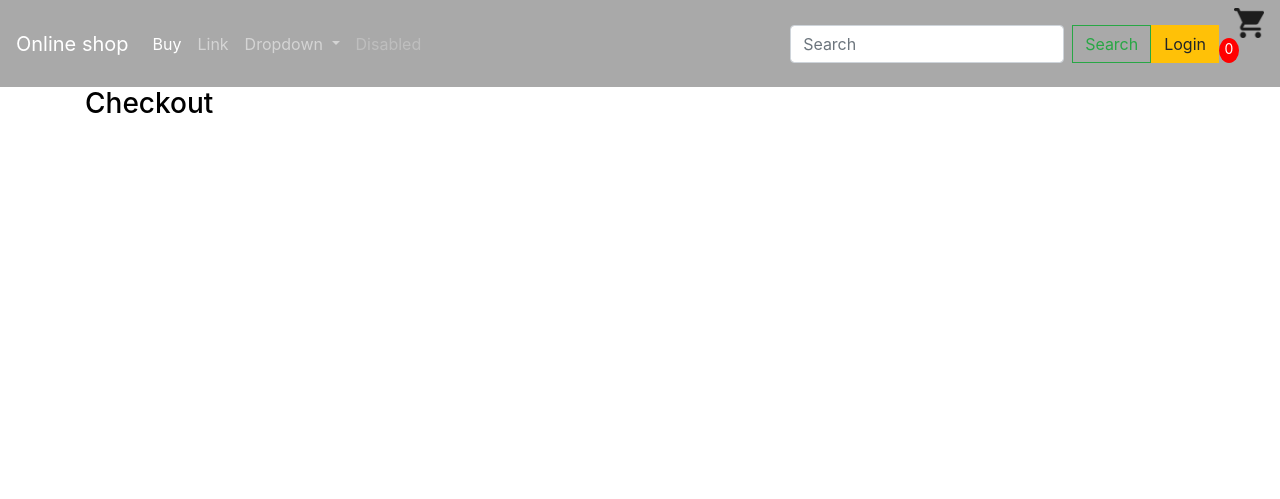
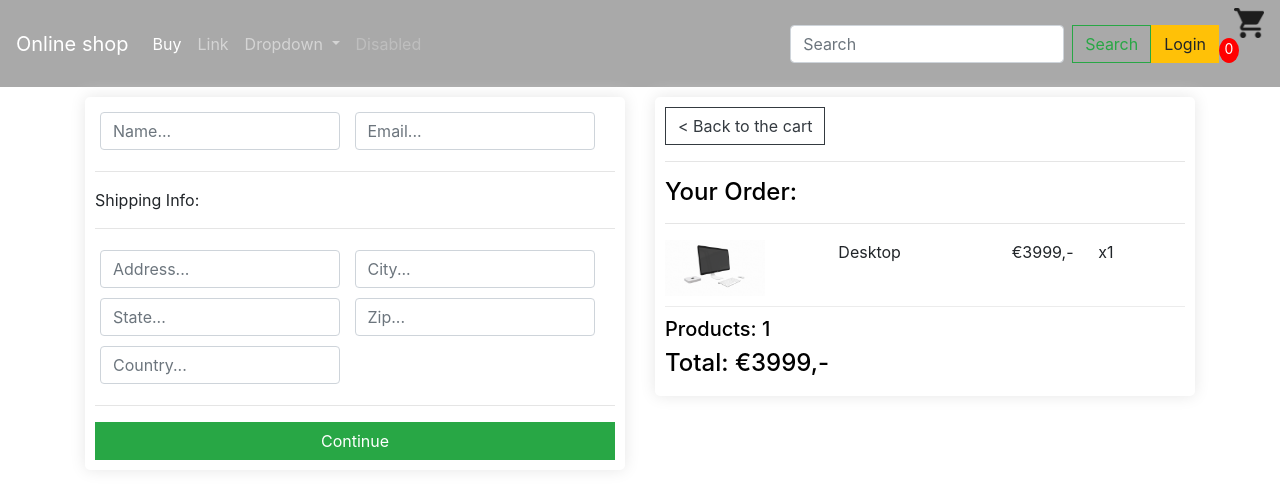
Before and after one commit to amozhegov/Django-ecommerce-shop, a Django app: template app/ecommerce_shop/templates/store/checkout.html in a window 1280 px wide. Shown: the top 499 px of the page. Run offline with Django 4.2, Linux system fonts and the light colour scheme; the template is opened without the code that fills it, so the values that code supplies are empty; some libraries are stand-ins or nearby versions.

Commit message:
Finished chechout page

```diff
--- a/app/ecommerce_shop/templates/store/checkout.html
+++ b/app/ecommerce_shop/templates/store/checkout.html
@@ -1,5 +1,65 @@
 {% extends 'store/main.html' %}
 {% load static %}
 {% block content %}
-    <h3>Checkout</h3>
+    <div class="row">
+        <div class="col-lg-6">
+            <div class="box-element" id="form-wrapper">
+                <form id="form">
+                    <div id="user-info">
+                        <div class="form-field">
+                            <input type="text" name="name" placeholder="Name..." required class="form-control">
+                        </div>
+                        <div class="form-field">
+                            <input type="email" name="email" placeholder="Email..." required class="form-control">
+                        </div>
+                    </div>
+
+                    <div id="shipping-info">
+                        <hr>
+                        <p>Shipping Info:</p>
+                        <hr>
+                        <div class="form-field">
+                            <input class="form-control" type="text" name="address" placeholder="Address...">
+                        </div>
+                        <div class="form-field">
+                            <input class="form-control" type="text" name="city" placeholder="City...">
+                        </div>
+                        <div class="form-field">
+                            <input class="form-control" type="text" name="state" placeholder="State...">
+                        </div>
+                        <div class="form-field">
+                            <input class="form-control" type="text" name="zip" placeholder="Zip...">
+                        </div>
+                        <div class="form-field">
+                            <input class="form-control" type="text" name="country" placeholder="Country...">
+                        </div>
+                    </div>
+                    <hr>
+                    <input id="form-button" class="btn btn-success btn-block" type="submit" value="Continue">
+                </form>
+            </div>
+            <br>
+            <div class="box-element hidden" id="payment-info">
+                <small>Payment Options</small>
+            </div>
+        </div>
+        <div class="col-lg-6">
+            <div class="box-element">
+                <a class="btn btn-outline-dark" href="{% url 'cart' %}">
+                    &#x3c; Back to the cart
+                </a>
+                <hr>
+                <h4>Your Order:</h4>
+                <hr>
+                <div class="cart-row">
+                    <div style="flex: 2"><img class="row-image" src="{% static 'images/desktop.png' %}"></div>
+                    <div style="flex: 2"><p>Desktop</p></div>
+                    <div style="flex: 1"><p>&#x20AC;3999,-</p></div>
+                    <div style="flex: 1"><p>x1</p></div>
+                </div>
+                <h5>Products: 1</h5>
+                <h4>Total: &#x20AC;3999,-</h4>
+            </div>
+        </div>
+    </div>
 {% endblock content %}
```
